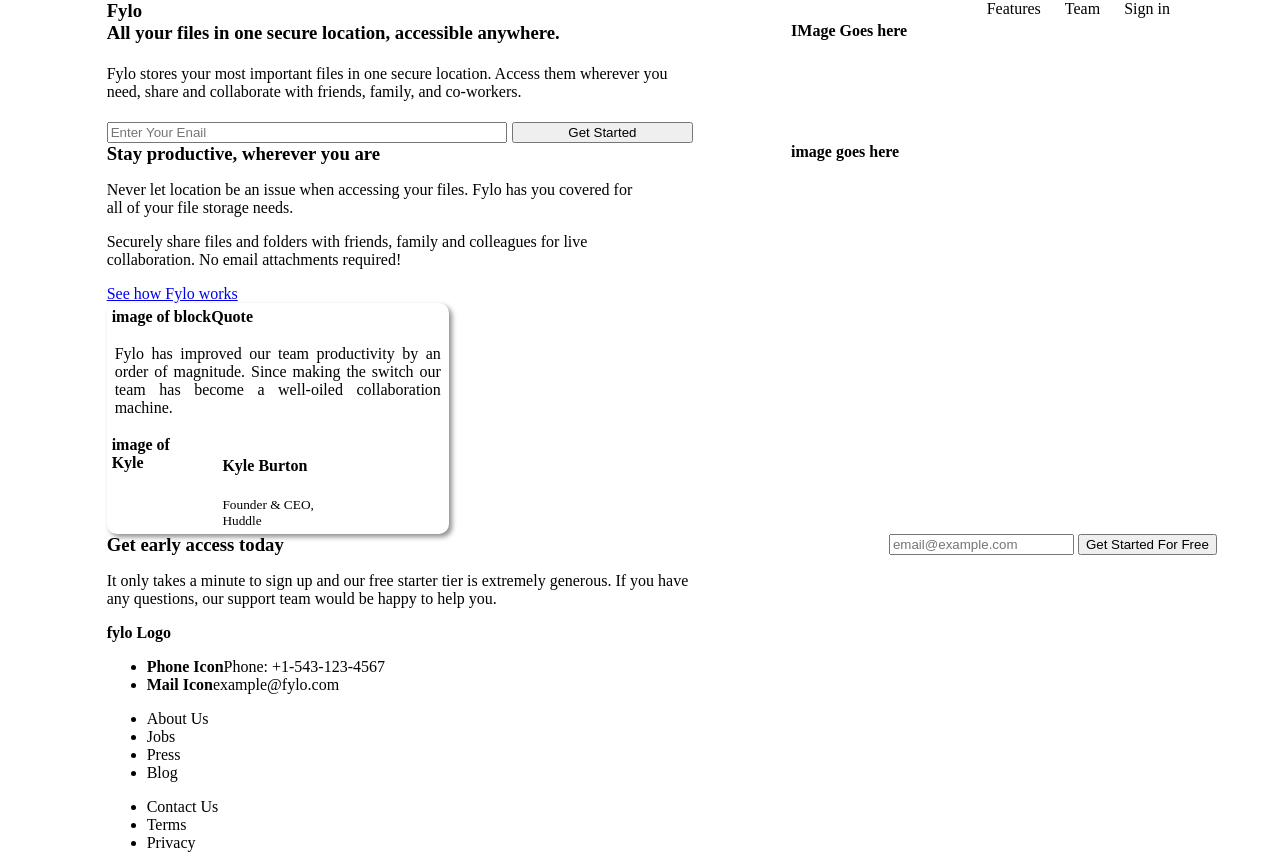
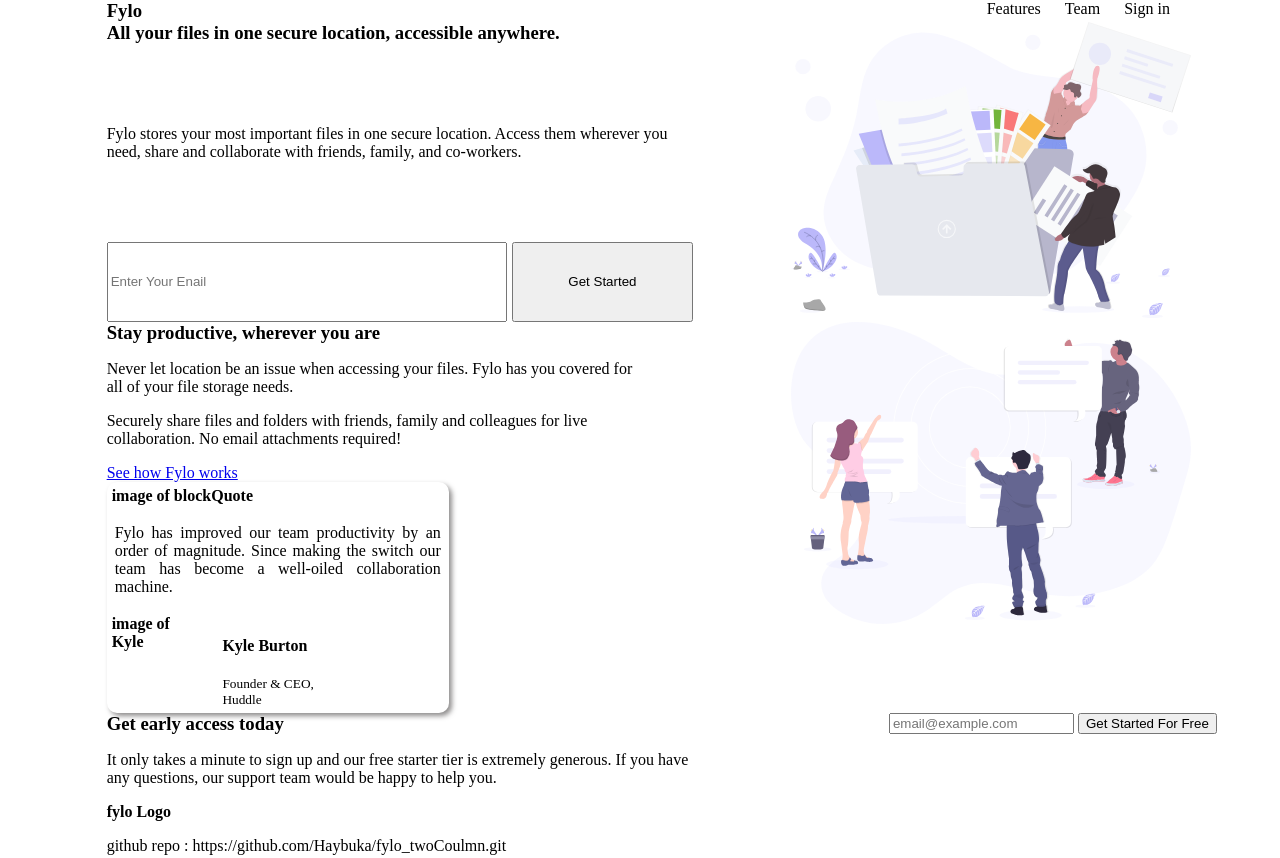
Before and after one commit to Haybuka/fylo_twoCoulmn, a plain HTML site: page index.html in a window 1280 px wide. Shown: the top 858 px of the page. Drawn offline with Linux system fonts and the light colour scheme.

Commit message:
Added Images

```diff
--- a/index.html
+++ b/index.html
@@ -6,6 +6,7 @@
 
   <link rel="icon" type="image/png" sizes="32x32" href="./images/favicon-32x32.png">
   <link rel="stylesheet" href="main.css">
+
   <title>Frontend Mentor | Fylo landing page with two column layout</title>
 
   <!-- Feel free to remove these styles or customise in your own stylesheet 👍 -->
@@ -26,7 +27,7 @@
   </nav>
   <main>
       <div id="leftMain">
-    <h3>All your files in one secure location, accessible anywhere.</h3>
+        <h3>All your files in one secure location, accessible anywhere.</h3>
      <p>Fylo stores your most important files in one secure location.
     Access them wherever you need, share and collaborate with friends,
     family, and co-workers.</p>
@@ -34,7 +35,7 @@
   <button> Get Started</button>
       </div>
       <div id="rightMain">
-    <b>IMage Goes here</b>
+    <img src="images/illustration-1.svg" alt="">
       </div>
   </main>
   <section class="firstSec">
@@ -61,7 +62,7 @@
       </aside>
     </article>
     <article class="rightArticle">
-       <b>image goes here</b>
+       <img src="images/illustration-2.svg" alt="">
     </article>
   </section>
   <section class="secondSec">
@@ -78,6 +79,7 @@
   </section>
    <footer>
     <b>fylo Logo</b>
+    <p>github repo : https://github.com/Haybuka/fylo_twoCoulmn.git</p>
     <ul class="firstUl">
       <li><b>Phone Icon</b>Phone: +1-543-123-4567</li>
       <li><b>Mail Icon</b>example@fylo.com</li>
--- a/main.css
+++ b/main.css
@@ -76,7 +76,9 @@ main #rightMain {
 	grid-column: 8/13;
 }
 
-main #rightMain img {}
+main #rightMain img {
+	width: 400px;
+}
 
 section.firstSec {
 	grid-column: 2/13;
@@ -138,7 +140,9 @@ section.firstSec .rightArticle {
 	grid-column: 8/13;
 }
 
-section.firstSec .rightArticle img {}
+section.firstSec .rightArticle img {
+	width: 400px;
+}
 
 section.secondSec {
 	grid-column: 2/13;
```
Lines whose indentation alone changed are shown as unchanged.
